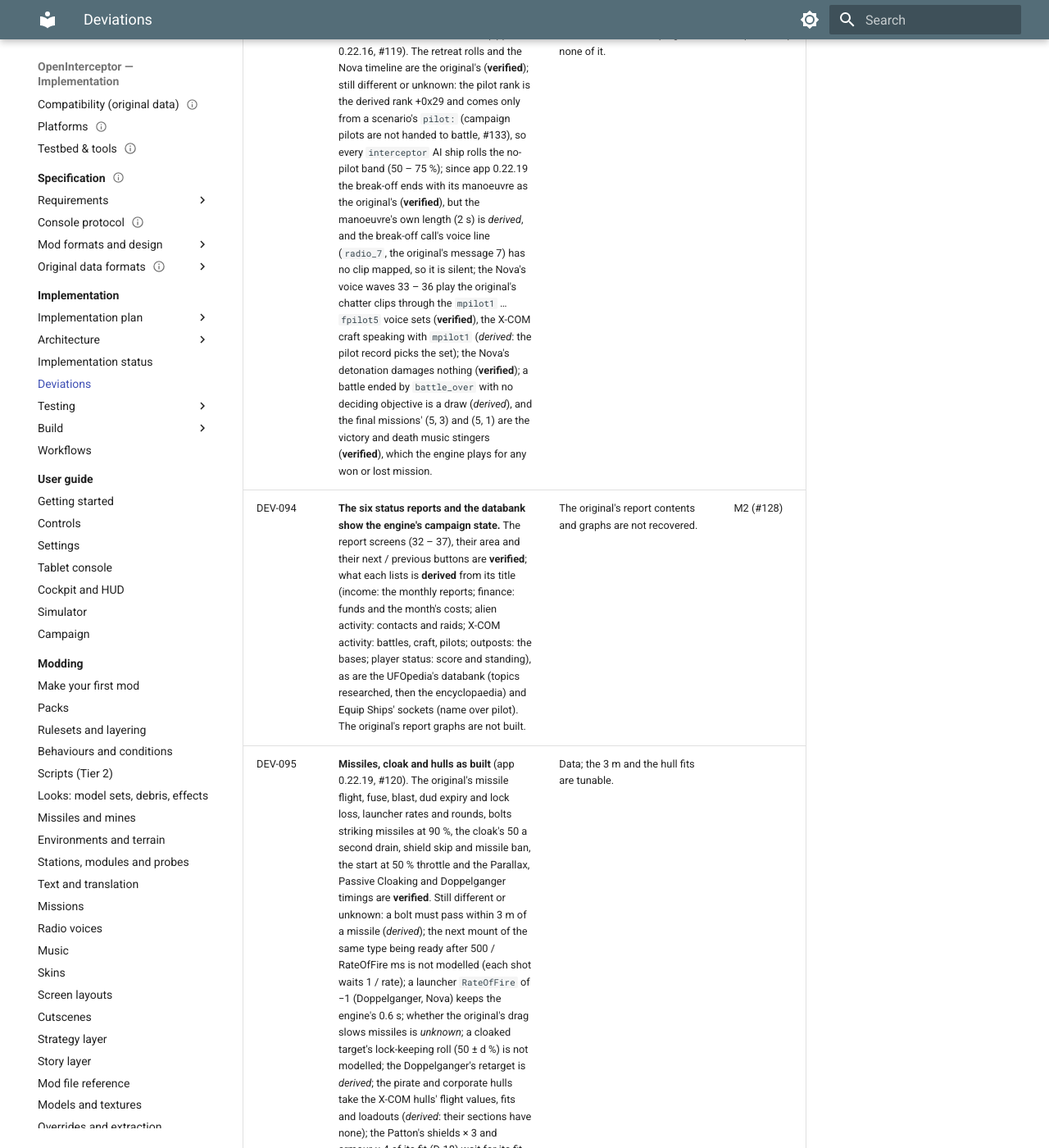
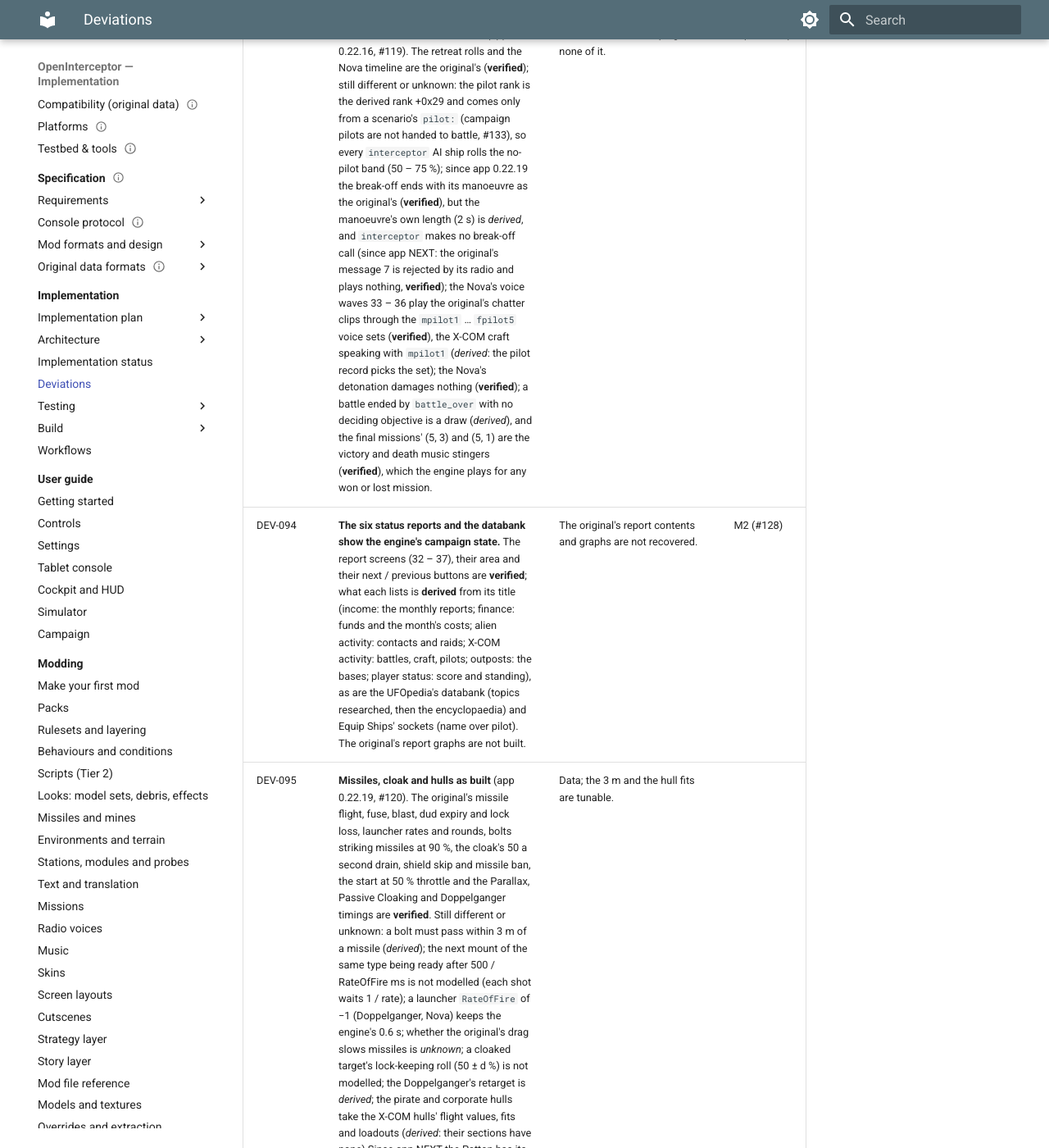
Before and after one commit to bbogovich/OpenInterceptor, an MkDocs documentation site: the page built from docs/implementation/deviations/index.md, in a window 1280 px wide and 1400 px high, scrolled down 24459 px. Shown: the whole window at 82% size. Built offline with MkDocs 1.6.1 and Material for MkDocs 9.7.7, drawn with Linux system fonts in a browser that asks for light colours; some of the changed text lies outside the part shown.

Commit message:
The Patton's fit; no break-off call in interceptor (#120 follow-up, app NEXT)
Behaviours, reference break_call row, DEV-093 and DEV-095 revised from
flight README §3 and §12.

Issue: #120

Co-Authored-By: Claude Opus 5.5 <noreply@anthropic.com>

```diff
--- a/docs/implementation/deviations/index.md
+++ b/docs/implementation/deviations/index.md
@@ -98,6 +98,6 @@ one looks like a bug.
 | DEV-090 | **Turret fire control as built** (app 0.22.13, #115). The original's fixed and gimballed turrets are `turret` states (**verified** rules); still different: the gimballed turret's slew (90° a frame) is instant here and its two barrels alternate as the module's two mounts; the miss roll runs every tick; the freighters' turrets are modules with the X-COM turret's mesh and hit points (*derived*) and replace the freighters' own beams; no base carries missile-defence modules yet (their layout comes from the strategy layer, DEV-035), though missile turrets work; since app 0.22.14 the alien capital ships' and freighter's turrets are placed from flight §8.8 (**verified**) as modules with the alien gun pod's look (*derived*), the Shade's and the Harbinger pair's facings are *derived* (the exe copies them), the Phantasm's Psi Blaster turret is not built, and a turret's skill with a pilot record is that record's Accuracy (*derived* for the Phantasm, which averages three stats); the Patton has no turrets (**verified**), and beam mines (with their two turrets) are not modelled. | The rules are data on the `turret` state; the derived parts are layout and look. | 4 (A7; #115) |
 | DEV-091 | **Tachyon Pulser, link modes and burning as built** (app 0.22.14, #117). The Tachyon's shield step, systems-only damage and repair slowdown follow the original (**verified**); its second system table's number of tries and which entries carry damage are *derived* (as the first table's), and a cloaked target's shield is not skipped (the engine models no cloak skip on any hit yet). `flight.link_modes: original` (**verified**) keeps the engine's cycling of the selected mount after each unlinked shot (*derived*: the original's selection is the player's). `power.recharge_while_burning` (**verified**). The default campaign keeps the engine's rules for all three. | Data switches; the default campaign is unchanged. | 4 (A1, A2, A3; #117) |
 | DEV-092 | **Hover help, the dial and the lamps, partly derived.** **Verified:** the sound table, the floater's rules, the dial's holes, keys and help keys, the lamps' timing. **Derived:** the floater's height (16 px a line + 3) and multi-line indent; its fill level 75 read as 75 %; the dial hole lamps' pairing (rows 966 + 2k out, + 1 lit); the globe's rate (4 ticks) and that it turns with the clock; the lamps' top-left placement. **Not built:** the option that turns hover help off (window flag +0xd7), the alternate status-lamp set 5065 – 5069, the CSD map's own animations (stars, bases, fleets; #128). | The remaining facts are not recovered; RE #136. | M2 (#126) |
-| DEV-093 | **AI retreat and the Nova as built** (app 0.22.16, #119). The retreat rolls and the Nova timeline are the original's (**verified**); still different or unknown: the pilot rank is the derived rank +0x29 and comes only from a scenario's `pilot:` (campaign pilots are not handed to battle, #133), so every `interceptor` AI ship rolls the no-pilot band (50 – 75 %); since app 0.22.19 the break-off ends with its manoeuvre as the original's (**verified**), but the manoeuvre's own length (2 s) is *derived*, and the break-off call's voice line (`radio_7`, the original's message 7) has no clip mapped, so it is silent; the Nova's voice waves 33 – 36 play the original's chatter clips through the `mpilot1` … `fpilot5` voice sets (**verified**), the X-COM craft speaking with `mpilot1` (*derived*: the pilot record picks the set); the Nova's detonation damages nothing (**verified**); a battle ended by `battle_over` with no deciding objective is a draw (*derived*), and the final missions' (5, 3) and (5, 1) are the victory and death music stingers (**verified**), which the engine plays for any won or lost mission. | Data; the default campaign sets none of it. | 4 (A7; #119) |
+| DEV-093 | **AI retreat and the Nova as built** (app 0.22.16, #119). The retreat rolls and the Nova timeline are the original's (**verified**); still different or unknown: the pilot rank is the derived rank +0x29 and comes only from a scenario's `pilot:` (campaign pilots are not handed to battle, #133), so every `interceptor` AI ship rolls the no-pilot band (50 – 75 %); since app 0.22.19 the break-off ends with its manoeuvre as the original's (**verified**), but the manoeuvre's own length (2 s) is *derived*, and `interceptor` makes no break-off call (since app NEXT: the original's message 7 is rejected by its radio and plays nothing, **verified**); the Nova's voice waves 33 – 36 play the original's chatter clips through the `mpilot1` … `fpilot5` voice sets (**verified**), the X-COM craft speaking with `mpilot1` (*derived*: the pilot record picks the set); the Nova's detonation damages nothing (**verified**); a battle ended by `battle_over` with no deciding objective is a draw (*derived*), and the final missions' (5, 3) and (5, 1) are the victory and death music stingers (**verified**), which the engine plays for any won or lost mission. | Data; the default campaign sets none of it. | 4 (A7; #119) |
 | DEV-094 | **The six status reports and the databank show the engine's campaign state.** The report screens (32 – 37), their area and their next / previous buttons are **verified**; what each lists is **derived** from its title (income: the monthly reports; finance: funds and the month's costs; alien activity: contacts and raids; X-COM activity: battles, craft, pilots; outposts: the bases; player status: score and standing), as are the UFOpedia's databank (topics researched, then the encyclopaedia) and Equip Ships' sockets (name over pilot). The original's report graphs are not built. | The original's report contents and graphs are not recovered. | M2 (#128) |
-| DEV-095 | **Missiles, cloak and hulls as built** (app 0.22.19, #120). The original's missile flight, fuse, blast, dud expiry and lock loss, launcher rates and rounds, bolts striking missiles at 90 %, the cloak's 50 a second drain, shield skip and missile ban, the start at 50 % throttle and the Parallax, Passive Cloaking and Doppelganger timings are **verified**. Still different or unknown: a bolt must pass within 3 m of a missile (*derived*); the next mount of the same type being ready after 500 / RateOfFire ms is not modelled (each shot waits 1 / rate); a launcher `RateOfFire` of −1 (Doppelganger, Nova) keeps the engine's 0.6 s; whether the original's drag slows missiles is *unknown*; a cloaked target's lock-keeping roll (50 ± d %) is not modelled; the Doppelganger's retarget is *derived*; the pirate and corporate hulls take the X-COM hulls' flight values, fits and loadouts (*derived*: their sections have none); the Patton's shields × 3 and armour × 4 of its fit (D-18) wait for its fit, which is *unknown*. | Data; the 3 m and the hull fits are tunable. |
+| DEV-095 | **Missiles, cloak and hulls as built** (app 0.22.19, #120). The original's missile flight, fuse, blast, dud expiry and lock loss, launcher rates and rounds, bolts striking missiles at 90 %, the cloak's 50 a second drain, shield skip and missile ban, the start at 50 % throttle and the Parallax, Passive Cloaking and Doppelganger timings are **verified**. Still different or unknown: a bolt must pass within 3 m of a missile (*derived*); the next mount of the same type being ready after 500 / RateOfFire ms is not modelled (each shot waits 1 / rate); a launcher `RateOfFire` of −1 (Doppelganger, Nova) keeps the engine's 0.6 s; whether the original's drag slows missiles is *unknown*; a cloaked target's lock-keeping roll (50 ± d %) is not modelled; the Doppelganger's retarget is *derived*; the pirate and corporate hulls take the X-COM hulls' flight values, fits and loadouts (*derived*: their sections have none) Since app NEXT the Patton has its fit (ShieldType3 × 3, ArmorType3 × 4, the X-COM difficulty factors; **verified**). | Data; the 3 m and the hull fits are tunable. |
```
Also changed, not shown: docs/modding/behaviours.md (+2 -2 lines), docs/modding/reference.md (+1 -1 lines).
